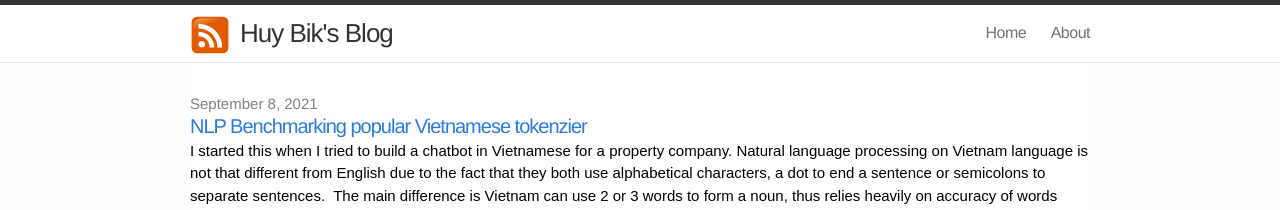
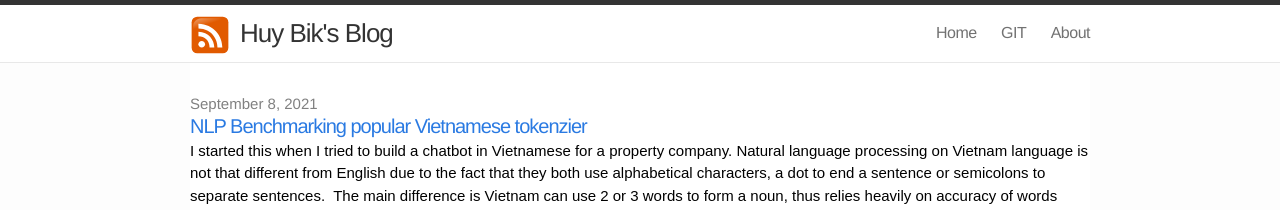
Before and after one commit to huybik/huybik.github.io, a Jekyll site: the page built from index.html, in a window 1280 px wide. Shown: the top 210 px of the page. Built offline with Jekyll 4.4.1, drawn with Linux system fonts in a browser that asks for light colours.

Commit message:
Update default.html

```diff
--- a/_layouts/default.html
+++ b/_layouts/default.html
@@ -27,6 +27,7 @@
 
               <nav class="site-nav">
                 <a class="page-link" href="{{ site.baseurl }}/">Home</a>
+                <a class="page-link" href="https://github.com/huybik">GIT</a>
                 <a class="page-link" href="{{ site.baseurl }}/about">About</a>
               </nav>
 
```
